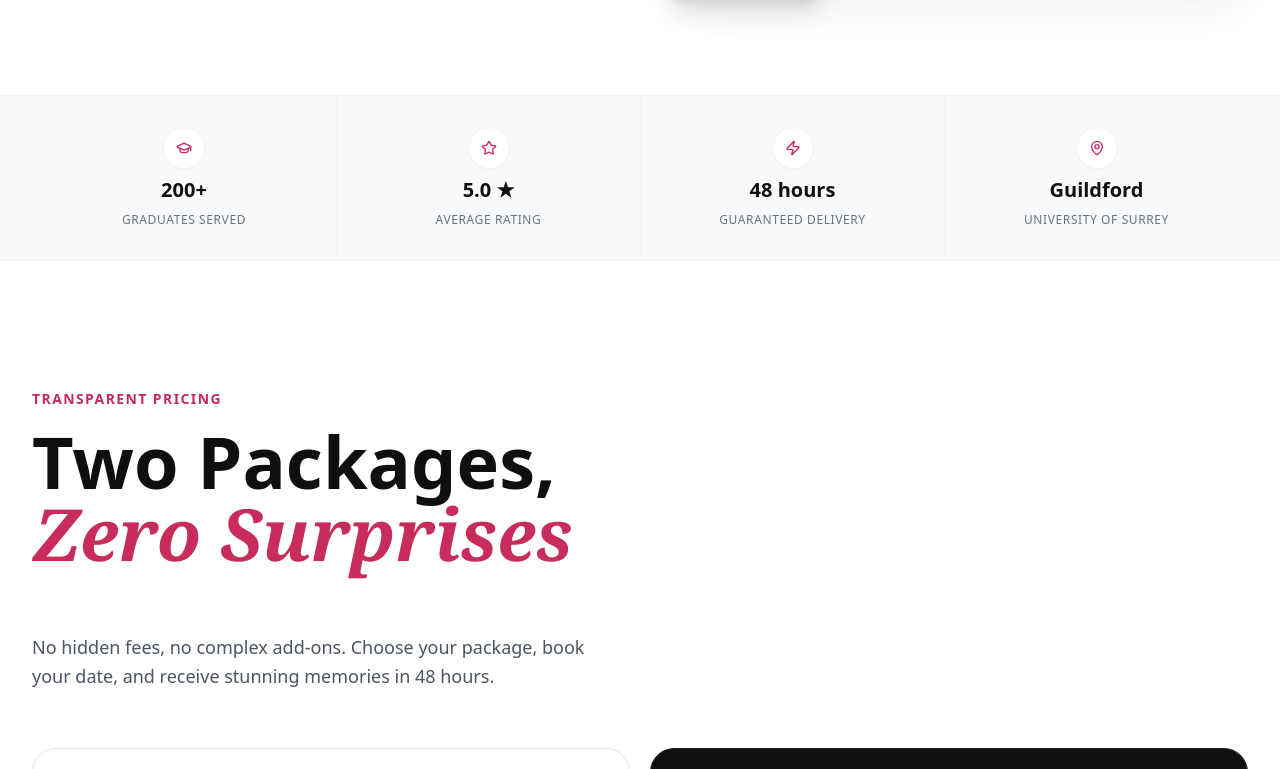
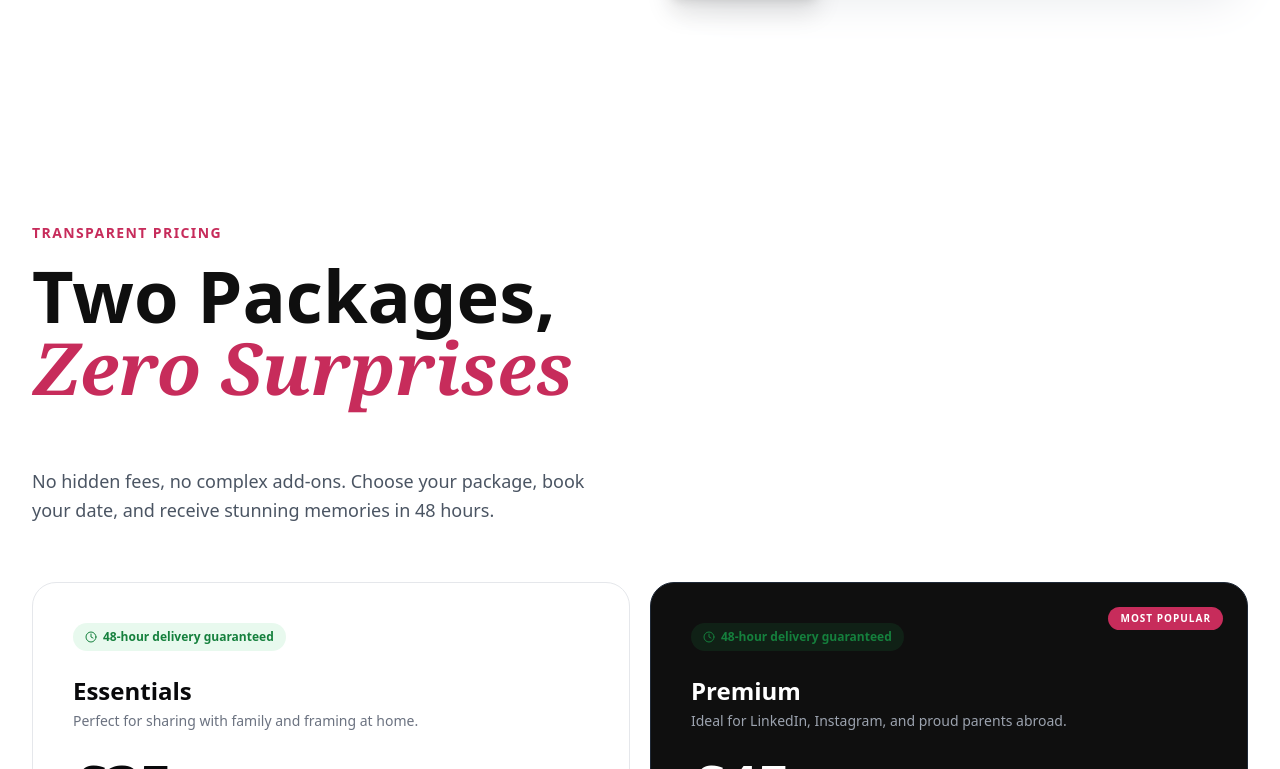
Before and after one commit to 4xeoz/wetrends, a Next.js app in the folder website/: page /cinematography in a window 1280 px wide. Shown: the part 911-1680 px from the top of the page. Built offline with nearby package versions, Linux system fonts and the light colour scheme.

Commit message:
feat(cinematography): remove trust strip, how it works, testimonials, and faq sections

```diff
--- a/website/app/(main)/cinematography/page.tsx
+++ b/website/app/(main)/cinematography/page.tsx
@@ -1,11 +1,7 @@
 import type { Metadata } from 'next';
 import CinematographyHero from '@/app/_component/cinematography/hero';
-import CinematographyTrust from '@/app/_component/cinematography/trust';
 import CinematographyPackages from '@/app/_component/cinematography/packages';
 import CinematographyPortfolio from '@/app/_component/cinematography/portfolio';
-import CinematographyHowItWorks from '@/app/_component/cinematography/how-it-works';
-import CinematographyTestimonials from '@/app/_component/cinematography/testimonials';
-import CinematographyFaq from '@/app/_component/cinematography/faq';
 import CinematographyBookingForm from '@/app/_component/cinematography/booking-form';
 import CinematographyStickyCta from '@/app/_component/cinematography/sticky-cta';
 
@@ -118,26 +114,10 @@ export default function CinematographyPage() {
         type="application/ld+json"
         dangerouslySetInnerHTML={{ __html: JSON.stringify(jsonLd) }}
       />
-      {/*
-        Section order is deliberate for conversion:
-        1. Hero          — value prop + price above the fold
-        2. Trust strip   — instant social proof
-        3. Packages      — answer "how much / what do I get?"
-        4. Portfolio     — visual proof of quality
-        5. How it works  — reduce friction / fear
-        6. Testimonials  — peer social proof
-        7. FAQ           — defeat last objections
-        8. Booking form  — ask for the conversion
-        9. Sticky CTA    — always-visible mobile fallback
-      */}
       <div className="bg-white">
         <CinematographyHero />
-        <CinematographyTrust />
         <CinematographyPackages />
         <CinematographyPortfolio />
-        <CinematographyHowItWorks />
-        <CinematographyTestimonials />
-        <CinematographyFaq />
         <CinematographyBookingForm />
         <CinematographyStickyCta />
       </div>
```
